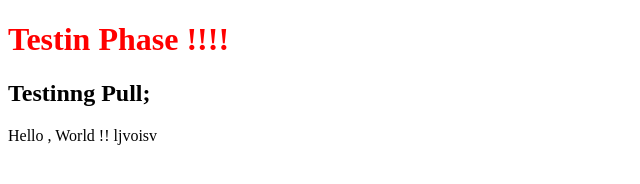
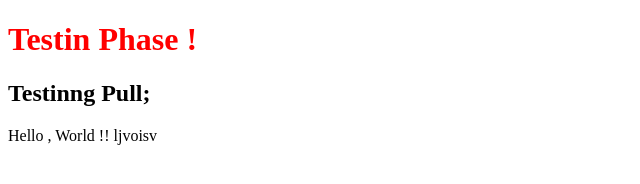
Before and after one commit to AbhishekSharma-17/gittest, a plain HTML site: page index.html in a window 1280 px wide. Shown: the full height of the page, 0-640 px from the left. Drawn offline with Linux system fonts and the light colour scheme.

Commit message:
changed h1

```diff
--- a/index.html
+++ b/index.html
@@ -6,7 +6,7 @@
     <title>Hello</title>
 </head>
 <body>
-    <h1 style = "color : red">Testin Phase !!!!</h1>
+    <h1 style = "color : red">Testin Phase !</h1>
     <h2>Testinng Pull;</h2>
     Hello , World !!
     ljvoisv
```
